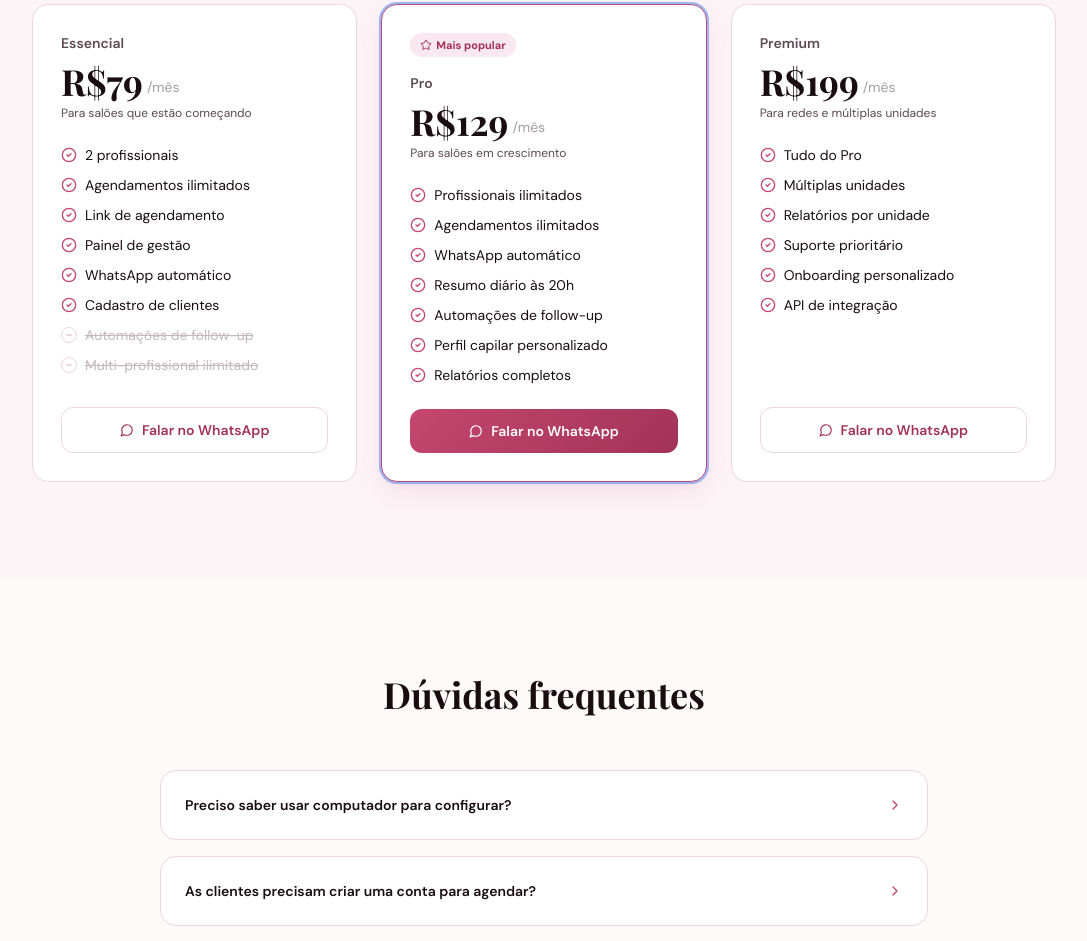
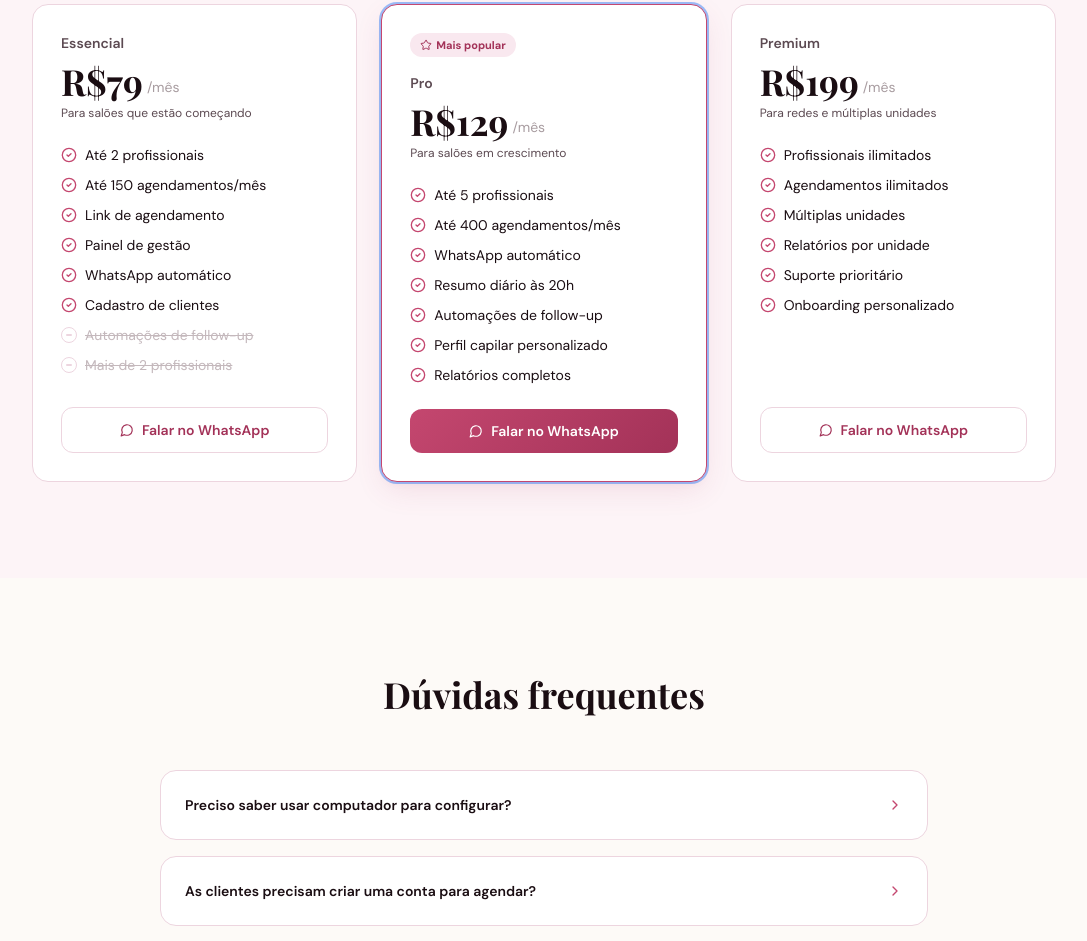
Before and after one commit to bradockturim/saasalao, a Next.js app: page / in a window 1280 px wide. Shown: the part 3655-4596 px from the top of the page, without its empty margins (96-1183 px from the left). Built offline with nearby package versions, Linux system fonts and the light colour scheme; no server answers; a web font is replaced by a local one.

Commit message:
fix: limites de agendamentos por plano — 150/400/ilimitado

```diff
--- a/app/page.tsx
+++ b/app/page.tsx
@@ -337,14 +337,14 @@ export default async function HomePage() {
                 desc: "Para salões que estão começando",
                 highlight: false,
                 items: [
-                  "2 profissionais",
-                  "Agendamentos ilimitados",
+                  "Até 2 profissionais",
+                  "Até 150 agendamentos/mês",
                   "Link de agendamento",
                   "Painel de gestão",
                   "WhatsApp automático",
                   "Cadastro de clientes",
                 ],
-                missing: ["Automações de follow-up", "Multi-profissional ilimitado"],
+                missing: ["Automações de follow-up", "Mais de 2 profissionais"],
                 cta: "Tenho interesse no plano Essencial",
               },
               {
@@ -354,8 +354,8 @@ export default async function HomePage() {
                 desc: "Para salões em crescimento",
                 highlight: true,
                 items: [
-                  "Profissionais ilimitados",
-                  "Agendamentos ilimitados",
+                  "Até 5 profissionais",
+                  "Até 400 agendamentos/mês",
                   "WhatsApp automático",
                   "Resumo diário às 20h",
                   "Automações de follow-up",
@@ -372,12 +372,12 @@ export default async function HomePage() {
                 desc: "Para redes e múltiplas unidades",
                 highlight: false,
                 items: [
-                  "Tudo do Pro",
+                  "Profissionais ilimitados",
+                  "Agendamentos ilimitados",
                   "Múltiplas unidades",
                   "Relatórios por unidade",
                   "Suporte prioritário",
                   "Onboarding personalizado",
-                  "API de integração",
                 ],
                 missing: [],
                 cta: "Tenho interesse no plano Premium",
```
